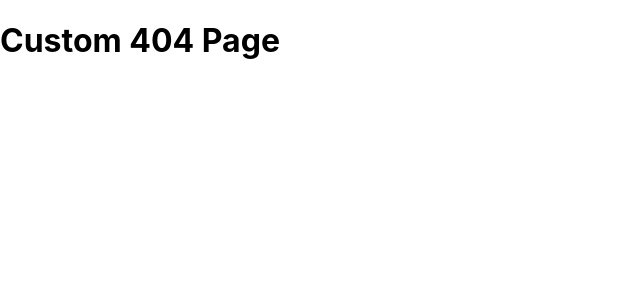
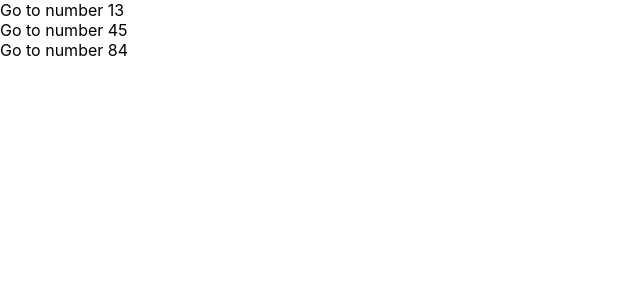
Before and after one commit to lindsaylevine/NextAppWithDynamicRoutes, a Next.js app: page /test in a window 1280 px wide. Before the commit this address had no page. Shown: the top 300 px of the page, without its empty margins (0-640 px from the left). Built offline with nearby package versions, Linux system fonts and the light colour scheme.

Commit message:
trying no gIP

```diff
--- a/pages/_app.js
+++ b/pages/_app.js
@@ -5,6 +5,4 @@ function MyApp({ Component, pageProps }) {
 }
 
 
-MyApp.getInitialProps = () => ({pageProps: {name: 'Doaa', locale: 'en'}});
-
 export default MyApp
--- /dev/null
+++ b/pages/test.js
@@ -0,0 +1,30 @@
+import React from 'react'
+import {useRouter} from "next/router";
+
+const Numbers = () => {
+    const router = useRouter();
+
+    const numbers = Array(3).fill(1).map(() => (Math.random()*100).toFixed(0));
+
+    const goToNumber = number => {
+        router.push({ pathname: '/numbers/[id]', query: { id: number } });
+    }
+
+    return (
+        <div>
+            {
+            numbers.map( num => (
+                <div
+                    key={num}
+                    onClick={() => { console.log("GO TO NUMBER EXECUTED: "); goToNumber(num); }}
+                >
+                    Go to number {num}
+                </div>
+            ))
+            }
+            </div>
+    )
+};
+
+
+export default Numbers;
```
